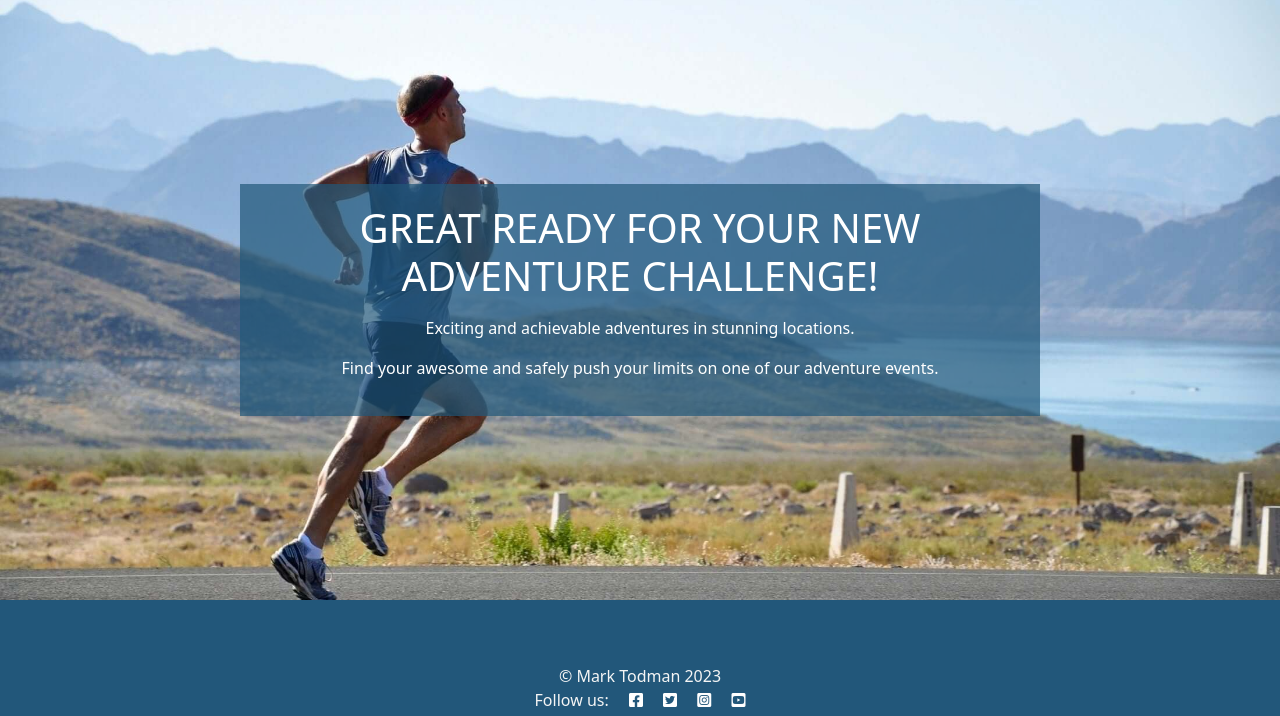
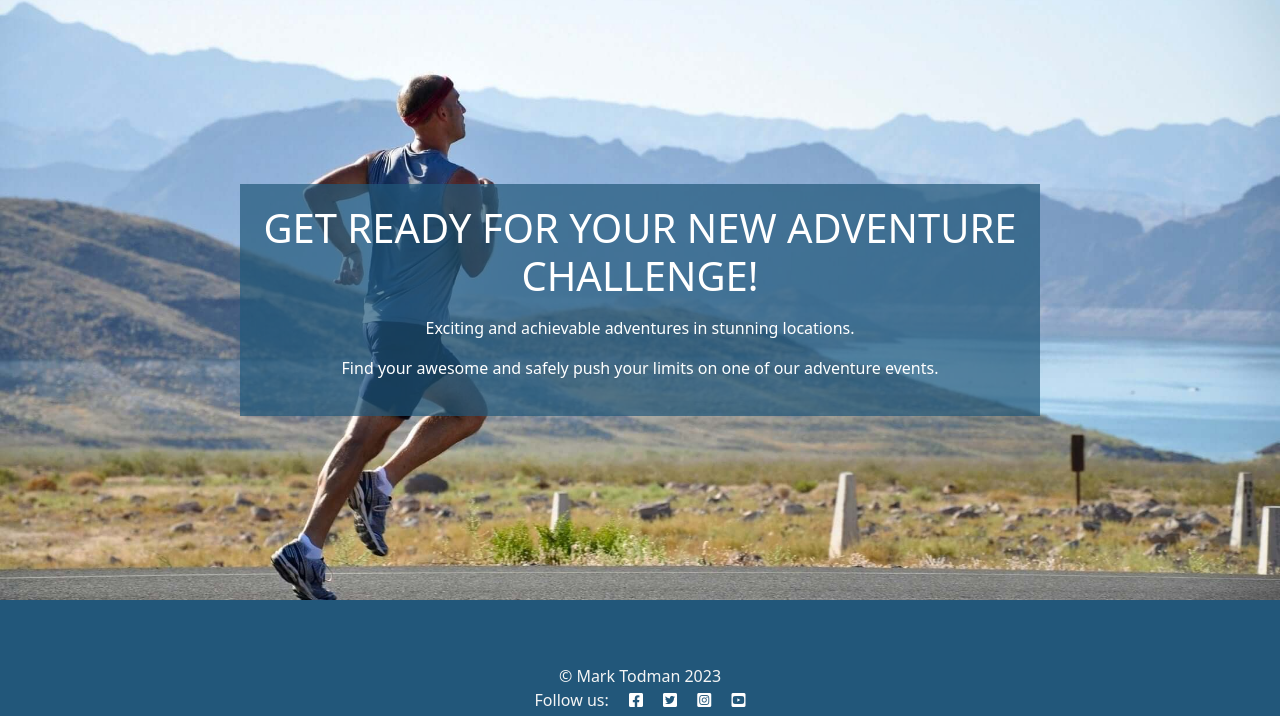
Before and after one commit to marktodman/endurance-republic, a Django app: page / in a window 1280 px wide. Shown: the part 105-821 px from the top of the page. Run offline with Django 3.2, Linux system fonts and the light colour scheme; some web fonts are replaced.

Commit message:
fix: Update settings.py and urls.py to include static and media files

```diff
--- a/endurance_republic/urls.py
+++ b/endurance_republic/urls.py
@@ -1,8 +1,10 @@
 from django.contrib import admin
 from django.urls import path, include
+from django.conf import settings
+from django.conf.urls.static import static
 
 urlpatterns = [
     path('admin/', admin.site.urls),
     path('accounts/', include('allauth.urls')),
     path('', include('home.urls')),
-]
+] + static(settings.MEDIA_URL, document_root=settings.MEDIA_ROOT)
--- a/home/templates/home/index.html
+++ b/home/templates/home/index.html
@@ -7,7 +7,7 @@
         <div class="d-flex justify-content-center align-items-center">
             <div class="text-white">
                 <!-- Landing page text -->
-                <h1 class="mb-3 text-uppercase text-black">Great ready for your new adventure challenge!</h1>
+                <h1 class="mb-3 text-uppercase text-black">Get ready for your new adventure challenge!</h1>
                 <p class="mb-3">Exciting and achievable adventures in stunning locations.</p>
                 <p>Find your awesome and safely push your limits on one of our adventure events.</p>
             </div>
--- a/static/css/base.css
+++ b/static/css/base.css
@@ -52,7 +52,7 @@ body {
 /* Home page */
 
 .bg-photo {
-    background-image: url('/static/img/pexels-pixabay-235922-1.jpg');
+    background-image: url('/media/pexels-pixabay-235922-1.jpg');
     background-position: center;
     background-size: cover;
     background-repeat: no-repeat;
@@ -64,6 +64,9 @@ body {
     padding: 20px;
     max-width: 800px;
 }
+
+
+/* Media Queries */
 
 @media screen and (max-width: 660px ) {
 
--- a/templates/base.html
+++ b/templates/base.html
@@ -10,6 +10,8 @@
     <meta name="viewport" content="width=device-width, initial-scale=1.0">
     <meta name="description"
         content="Adventure racing for all. Rewarding challenges to stretch your limits. Travel the world and race amazing events. Challenge yourself!">
+    <meta name="keywords" content="adventure, challenge, racing, events, marathon, kayaking, running">
+    <meta name="author" content="Mark Todman">
     {% endblock %}
 
     {% block extra_meta %}
@@ -30,11 +32,11 @@
         integrity="sha384-+0n0xVW2eSR5OomGNYDnhzAbDsOXxcvSN1TPprVMTNDbiYZCxYbOOl7+AMvyTG2x" crossorigin="anonymous">
 
     {% block corejs %}
-        <!-- JS -->
+    <!-- JS -->
     <script src="https://cdnjs.cloudflare.com/ajax/libs/jquery/3.6.0/jquery.min.js"
         integrity="sha512-894YE6QWD5I59HgZOGReFYm4dnWc1Qt5NtvYSaNcOP+u1T9qYdvdihz0PPSiiqn/+/3e7Jo4EaG7TubfWGUrMQ=="
         crossorigin="anonymous" referrerpolicy="no-referrer"></script>
-        <script src="https://cdn.jsdelivr.net/npm/bootstrap@5.0.1/dist/js/bootstrap.bundle.min.js"
+    <script src="https://cdn.jsdelivr.net/npm/bootstrap@5.0.1/dist/js/bootstrap.bundle.min.js"
         integrity="sha384-gtEjrD/SeCtmISkJkNUaaKMoLD0//ElJ19smozuHV6z3Iehds+3Ulb9Bn9Plx0x4" crossorigin="anonymous">
     </script>
     {% endblock %}
@@ -53,7 +55,9 @@
     <!-- NAVIGATION -->
     <nav class="navbar navbar-expand-xl navbar-dark">
         <div class="container-fluid">
-            <a class="navbar-brand" href="#"><span><img src="{% static 'img/er-logo.png' %}" alt="Endurance Repulic Logo" class="img-fluid" id="er-logo"></span><span class="er-logo-text align-middle ms-1">ENDURANCE REPUBLIC</span></a>
+            <a class="navbar-brand" href="#"><span><img src="{% static 'img/er-logo.png' %}"
+                        alt="Endurance Repulic Logo" class="img-fluid" id="er-logo"></span><span
+                    class="er-logo-text align-middle ms-1">ENDURANCE REPUBLIC</span></a>
             <button class="navbar-toggler" type="button" data-bs-toggle="collapse" data-bs-target="#navbarcollapse"
                 aria-controls="navbarcollapse" aria-expanded="false" aria-label="Toggle navigation">
                 <span class="navbar-toggler-icon"></span>
@@ -159,8 +163,8 @@
         $("#copyright").text(new Date().getFullYear());
     </script>
 
-{% block postloadjs %}
-{% endblock %}
+    {% block postloadjs %}
+    {% endblock %}
 
 </body>
 
```
Also changed, not shown: media/pexels-pixabay-235922-1.jpg (renamed from static/img/pexels-pixabay-235922-1.jpg).
